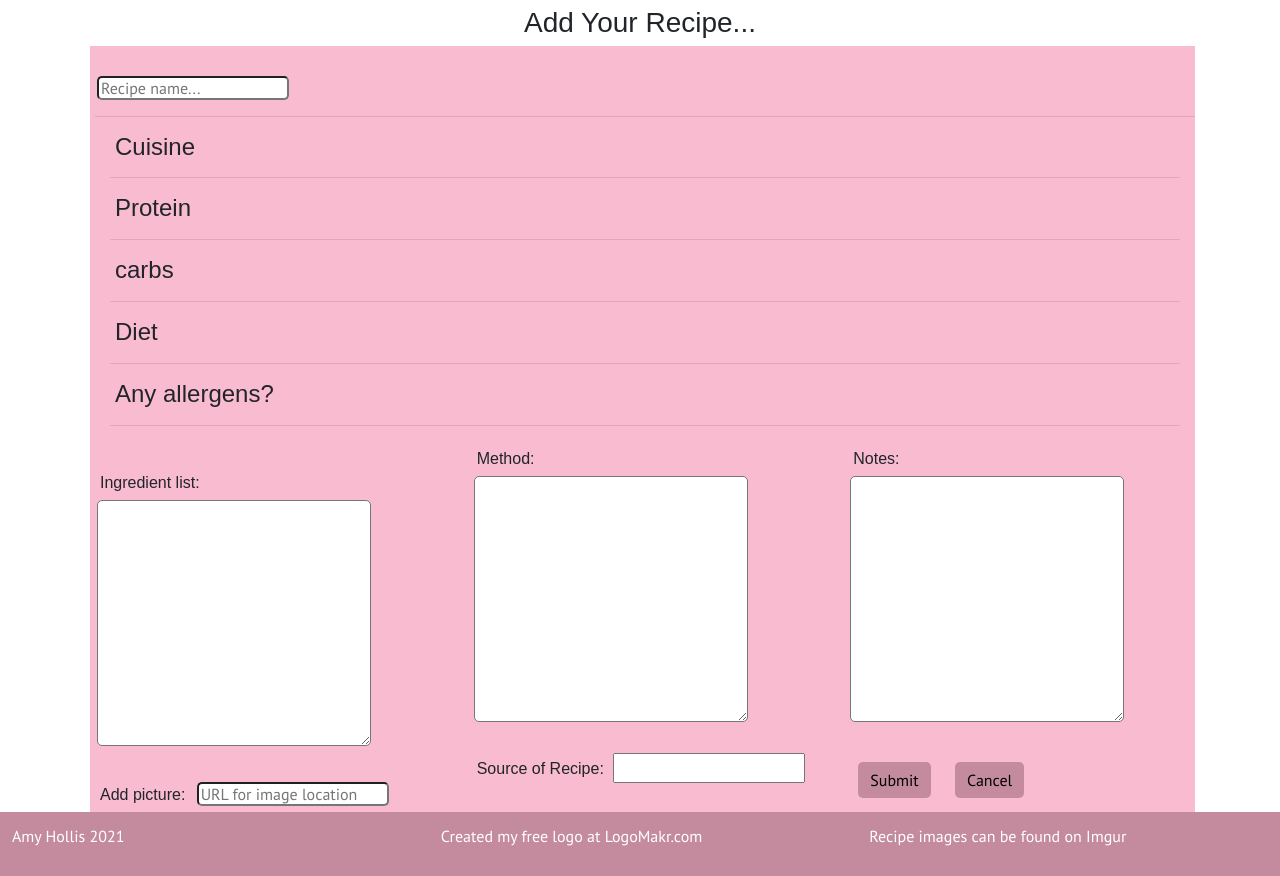
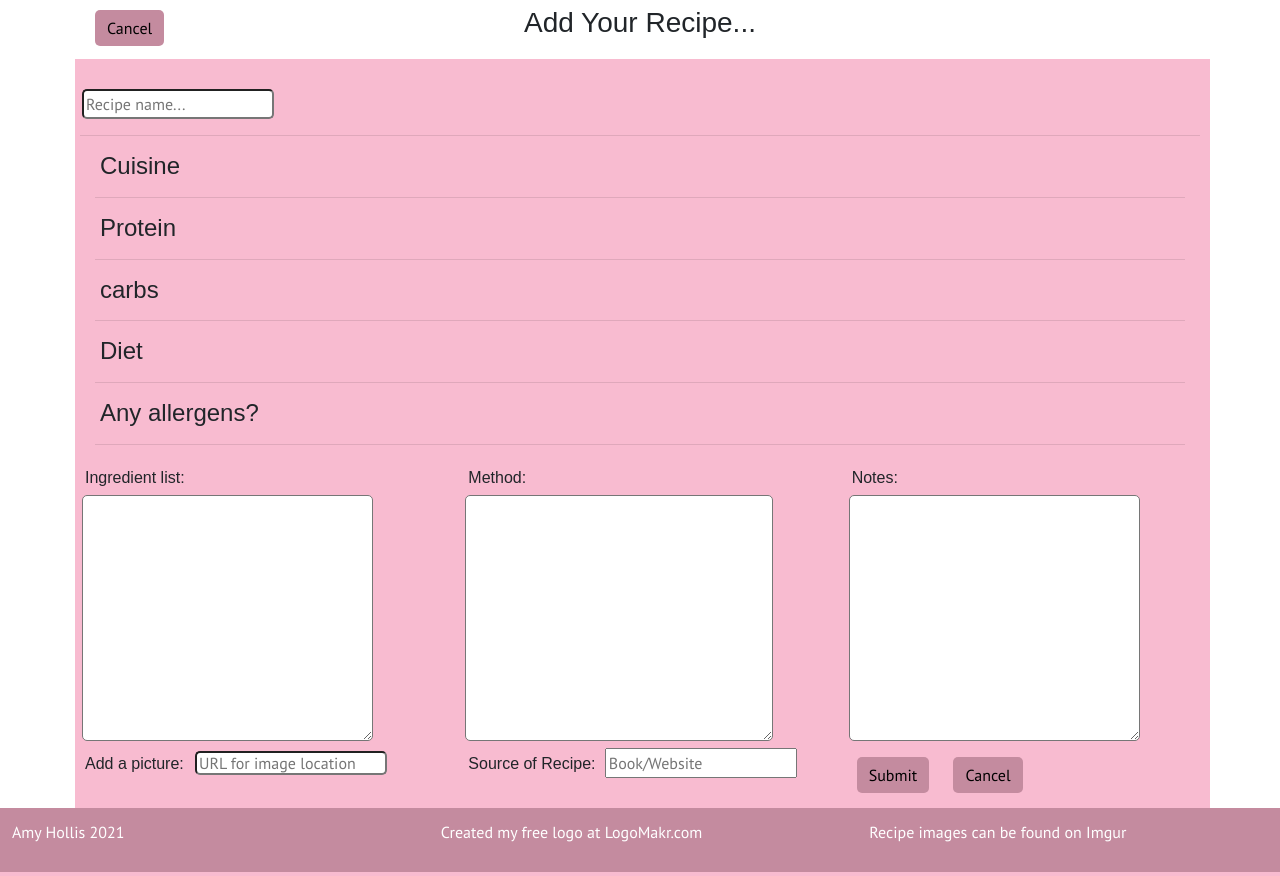
Before and after one commit to Amyh97/milestoneProject3, a Flask app: page /recipe/add in a window 1280 px wide. Shown: the part 184-1060 px from the top of the page. Run offline with Flask 2, Linux system fonts and the light colour scheme; data that the repository does not hold is empty; some libraries are stand-ins or nearby versions; some web fonts are replaced.

Commit message:
adjust CSS for smaller viewports

```diff
--- a/static/css/style.css
+++ b/static/css/style.css
@@ -131,6 +131,13 @@ footer a {
         margin-left: 25%;
     }
 }
+
+@media (min-width:750px) and (max-width:1050px) {
+    .my-card {
+        height: 540px;
+        margin: 0;
+    }
+}
 /*--- recipe cards ---*/
 
 .hidden {
@@ -208,7 +215,8 @@ footer a {
 
 @media (max-width:1100px) {
     .browse-card {
-        margin-left: 5%;
+        margin-bottom: 5px;
+        width: 100% !important; /*--- important used to override external css ---*/
     }
 }
 /*--- forms ---*/
@@ -221,16 +229,25 @@ form {
 
 }
 
+.add-form, .update-form {
+    padding: 5px;
+    padding-right: 10px;
+}
+
 textarea, #image, #name {
     margin-left: 2px;
     border-radius: 5px;
 }
 
-#name, #image {
+ #image {
     height: 24px;
-    margin-top: 30px;
+    margin-top: 0;
+    margin-bottom: 25px;
 }
 
+#name {
+    margin-top: 25px;
+}
 .sub-heading {
     font-family: "Sansita Swashed", sans-serif;
     margin: 5px;
--- a/templates/add.html
+++ b/templates/add.html
@@ -1,8 +1,13 @@
 {% extends 'base.html' %}
 {% block content %}
-<div>
+<div class="row">
+    <div class="col-1">
+         <a href="{{url_for('recipes')}}"><button class="btn alt-btn">Cancel</button></a>
+    </div>
+    <div class="col-6 offset-2">
     <h3 class="sub-heading-middle">Add Your Recipe...</h3>
-    <form action="{{url_for('add_recipe')}}" method="POST">
+    </div>
+    <form action="{{url_for('add_recipe')}}" method="POST" class="add-form">
         <input type="text" id="name" name="name" required placeholder="Recipe name...">
         <hr>
         <div class="col-lg-12">
@@ -41,25 +46,25 @@
         <hr>
         </div>
         <div class="row">
-        <div class="col-lg-4"><br>
-            <label class="sub-heading" for="ingredients">Ingredient list:</label><br class="medium">
-            <textarea name="ingredients" id="ingredients" cols="30" rows="10" required></textarea>
+        <div class="col-lg-4">
+            <label class="sub-heading" for="ingredients">Ingredient list:</label><br>
+            <textarea name="ingredients" id="ingredients" cols="32" rows="10" required></textarea>
         </div>
         <div class="col-lg-4">
             <label class="sub-heading" for="method">Method:</label><br>
-            <textarea name="method" id="method" cols="30" rows="10" required></textarea>
+            <textarea name="method" id="method" cols="34" rows="10" required></textarea>
         </div>
         <div class="col-lg-4">
             <label class="sub-heading" for="notes">Notes:</label><br>
-            <textarea name="notes" id="notes" cols="30" rows="10" maxlength="500"></textarea>
+            <textarea name="notes" id="notes" cols="32" rows="10" maxlength="500"></textarea>
         </div>
         <div class="col-lg-4">
-            <label class="sub-heading" for="image">Add picture:</label>
+            <label class="sub-heading" for="image">Add a picture:</label>
             <input type="text" id="image" name="image" placeholder="URL for image location">
         </div>
         <div class="col-lg-4">
             <label class="sub-heading" for="source">Source of Recipe:</label>
-            <input type="text" id="source" name="source">
+            <input type="text" id="source" name="source" placeholder="Book/Website">
         </div>
         <div class="col-lg-4">
             <button type="submit" id="add" class="alt-btn btn">Submit</button>
@@ -67,5 +72,4 @@
         </div>
         </div>
     </form>
-</div>
 {% endblock %}
--- a/templates/browse.html
+++ b/templates/browse.html
@@ -16,7 +16,7 @@
 <!--- category cards, bootstrap cards-->
 <div class="row">
     {% for x in category %}
-    <div class="col-lg-4 col-md-5">
+    <div class="col-lg-4 col-md-6">
               <div class="card browse-card" style="width: 18rem;">
                 <img src="{{ x.image_url }}" class="card-img-top" alt="{{x.value}}">
                 <div class="card-body">
--- a/templates/search.html
+++ b/templates/search.html
@@ -35,7 +35,7 @@
 <!--- cards  with overview and detail of recipes -->
 <div class="row no-gutters">
     {% for x in recipes %}
-        <div class="col-lg-3 col-md-4 overview card my-card">
+        <div class="col-lg-3 col-md-5 overview card my-card">
              <img src="{{x.image}}" alt="{{x.name}}" class="card-img-top">
             <h3> {{x.name | capitalize}}</h3>
             <p class="line-clamp">{{x.notes}}</p>
```
Also changed, not shown: templates/update.html (+8 -3 lines).
